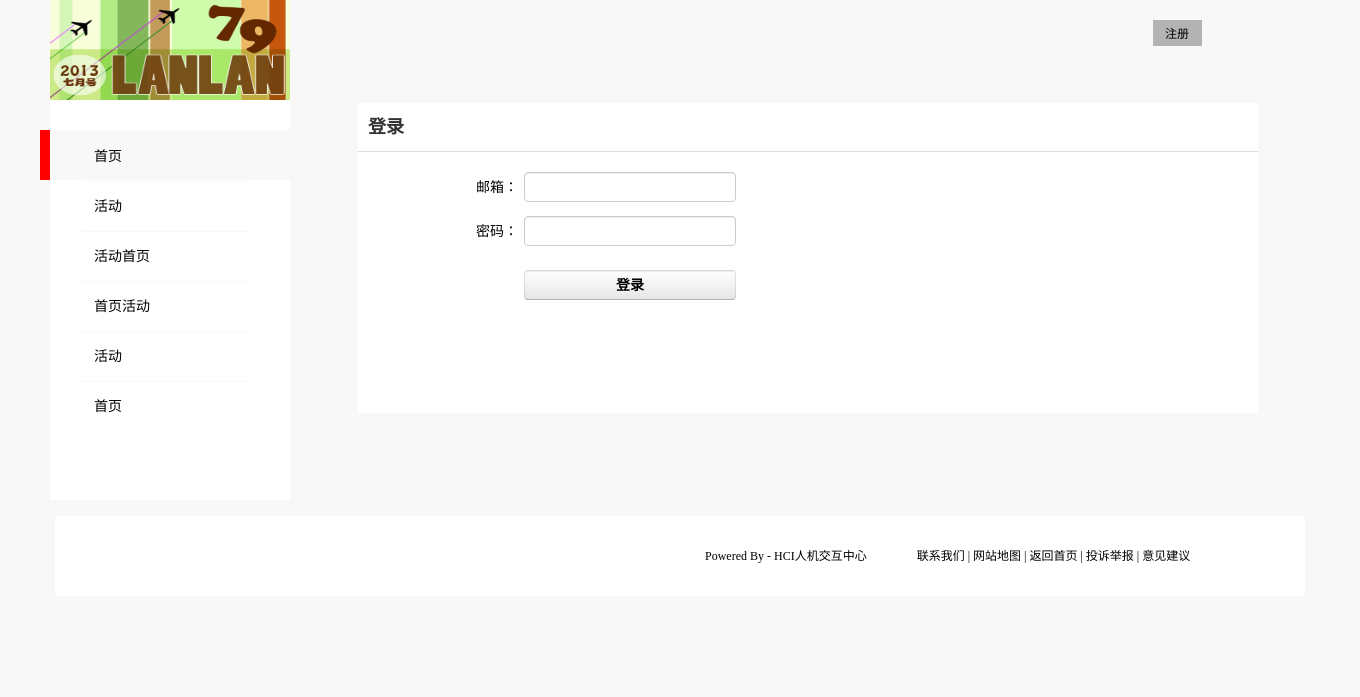
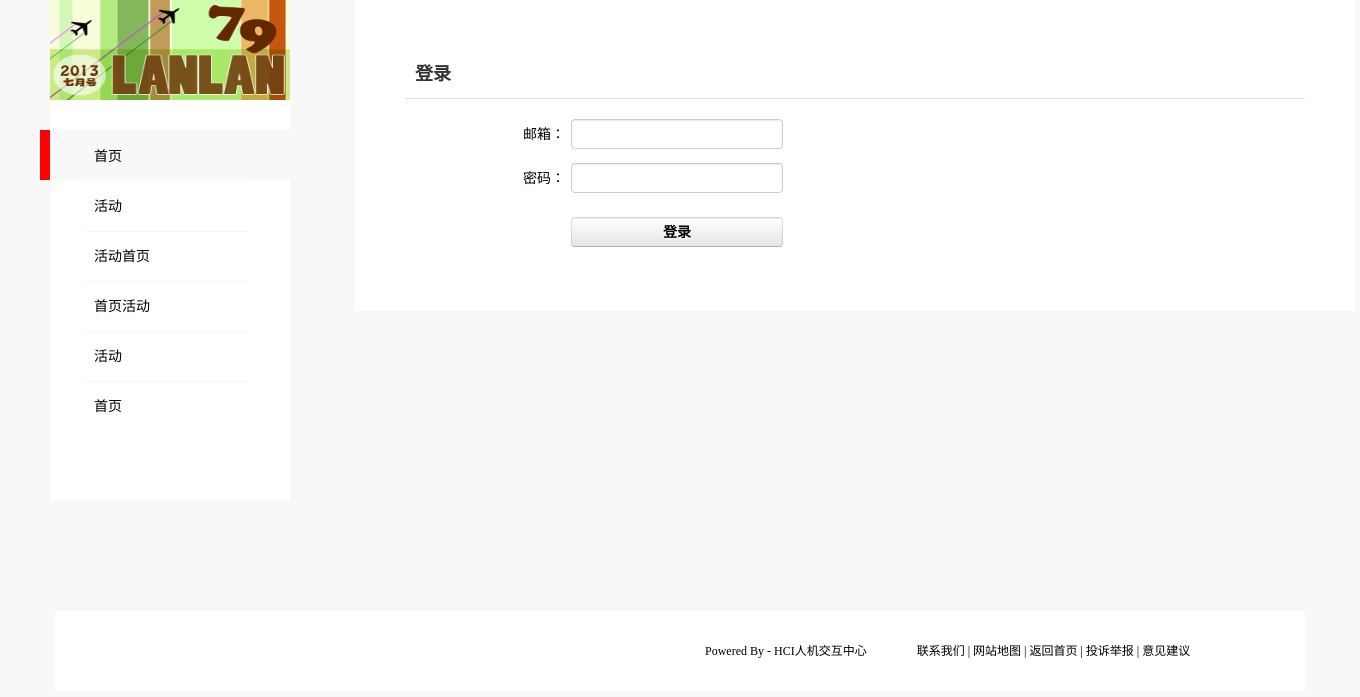
Before and after one commit to HCI-webdesigner/HCI-MSGsystem, a PHP site: page /login.html in a window 1360 px wide. Shown: the top 697 px of the page. Run offline with PHP 8.4, Linux system fonts and the light colour scheme.

Commit message:
register和login删去登录按钮

```diff
--- a/frontpages/login.html
+++ b/frontpages/login.html
@@ -4,10 +4,8 @@
 	<meta http-equiv="Content-Type" content="text/html; charset=UTF-8" />
 	<title>登录</title>
 	<link rel="stylesheet" type="text/css" href="style/global.css">
-	<link rel="stylesheet" type="text/css" href="style/index.css">
-	<link rel="stylesheet" type="text/css" href="style/slideBox.css">
-	<link rel="stylesheet" type="text/css" href="style/info.css">
 	<link rel="stylesheet" type="text/css" href="style/login.css">
+    <link  rel="stylesheet" type="text/css" href="style/info.css">
 	<script type="text/javascript" src="script/jquery-1.7.2.min.js"></script>
 	<script type="text/javascript" src="script/jquery.slideBox.min.js"></script>
 	<script type="text/javascript" src="script/navSlide.js"></script>
@@ -46,10 +44,6 @@
 		</div>
 	</div>
     <div id="mainBox">
-        <div id="login">
-			<a  href="register.html" class="btn-login" id="J_Login" title="注册">注册</a>
-		</div>
-
         <div id="container">
             <h1 class="login-title">登录</h1>
             <div class="separate-line"></div>
--- a/frontpages/style/login.css
+++ b/frontpages/style/login.css
@@ -1,9 +1,6 @@
 #container{
-    position: relative;
-    height: 310px;
-    padding-right: 0px;
+    padding: 50px;
     background-color: rgb(255, 255, 255);
-    border: 3px solid rgb(248,248,248);
 }
 
 #container .login-title{
@@ -114,3 +111,8 @@
     background: #fff url("../image/correct.png") 185px 2px no-repeat;
     background-position: 185px 5px;
 }
+
+#footer{
+    top: 200px;
+    position: relative;
+}
--- a/frontpages/style/register.css
+++ b/frontpages/style/register.css
@@ -1,9 +1,6 @@
 #container{
-    position: relative;
-    height: 450px;
-    padding-right: 0px;
+    padding: 50px;
     background-color: rgb(255, 255, 255);
-    border: 3px solid rgb(248,248,248);
 }
 
 #container .register-title{
```
Also changed, not shown: frontpages/register.html (+1 -27 lines).
